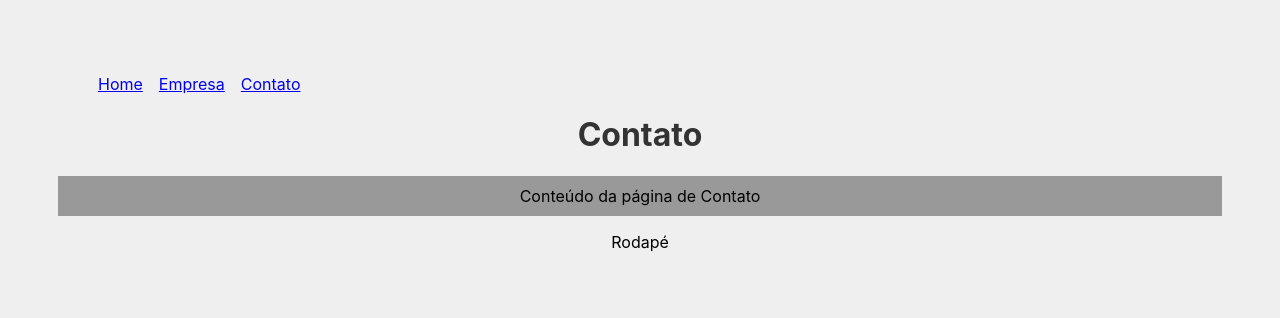
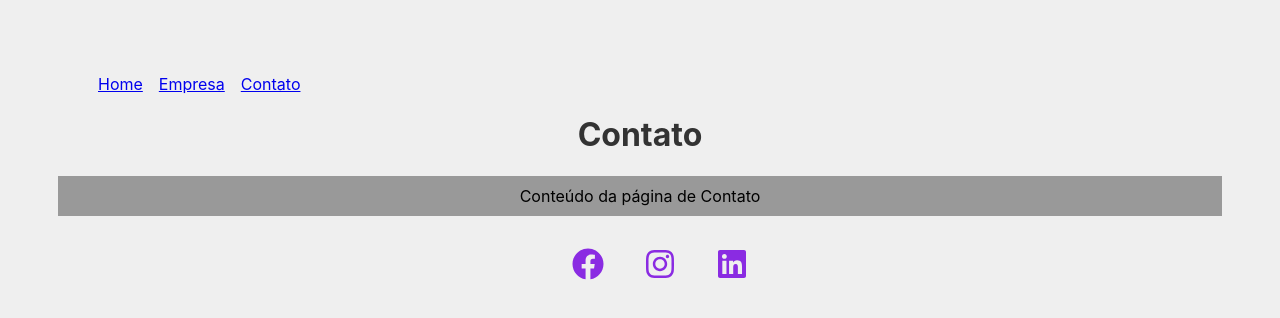
Before and after one commit to allangadelha/estudos-react, a React (Create React App) app: page /contato in a window 1280 px wide. Shown: the top 318 px of the page. Built offline with nearby package versions, Linux system fonts and the light colour scheme.

Commit message:
Utilizando Reat Icons

```diff
--- a/package.json
+++ b/package.json
@@ -8,6 +8,7 @@
     "@testing-library/user-event": "^13.5.0",
     "react": "^18.1.0",
     "react-dom": "^18.1.0",
+    "react-icons": "^4.4.0",
     "react-router-dom": "^6.3.0",
     "react-scripts": "5.0.1",
     "web-vitals": "^2.1.4"
--- a/src/App.js
+++ b/src/App.js
@@ -1,5 +1,5 @@
 import "./App.css";
-import { BrowserRouter as Router, Routes, Route, Link } from "react-router-dom";
+import { BrowserRouter as Router, Routes, Route } from "react-router-dom";
 import Home from "./components/pages/Home";
 import Empresa from "./components/pages/Empresa";
 import Contato from "./components/pages/Contato";
--- a/src/components/layout/Footer.js
+++ b/src/components/layout/Footer.js
@@ -1,8 +1,15 @@
+import { FaFacebook, FaInstagram, FaLinkedin } from 'react-icons/fa';
+import styles from './NavBar.module.css';
+
 function Footer () {
 
     return (
         <>
-            <footer>Rodapé</footer>
+            <footer className={styles.social_list}>
+                <ul><FaFacebook /></ul>
+                <ul><FaInstagram /></ul>
+                <ul><FaLinkedin /></ul>
+            </footer>
         </>
     )
 
--- a/src/components/layout/NavBar.module.css
+++ b/src/components/layout/NavBar.module.css
@@ -6,3 +6,20 @@
 .item {
     margin-right: 1em;
 }
+
+.social_list {
+    align-items: center;
+    display: flex;
+    justify-content: center;
+    list-style: none;
+}
+
+.social_list li {
+    margin: 0 1em;
+}
+
+.social_list svg {
+    color: blueviolet;
+    cursor: pointer;
+    font-size: 2em;
+}
```
Also changed, not shown: 1 other file (tests, documents, lock files or other folders).
